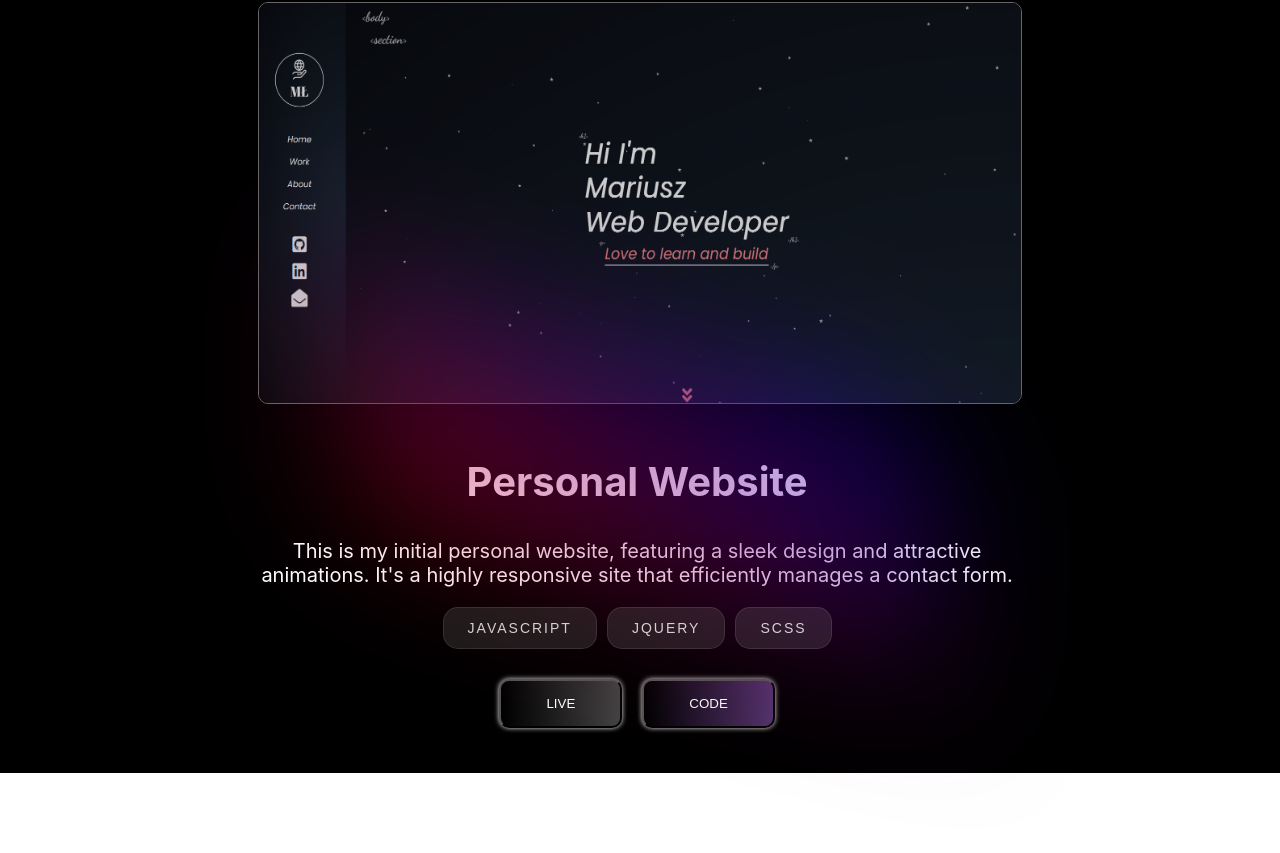
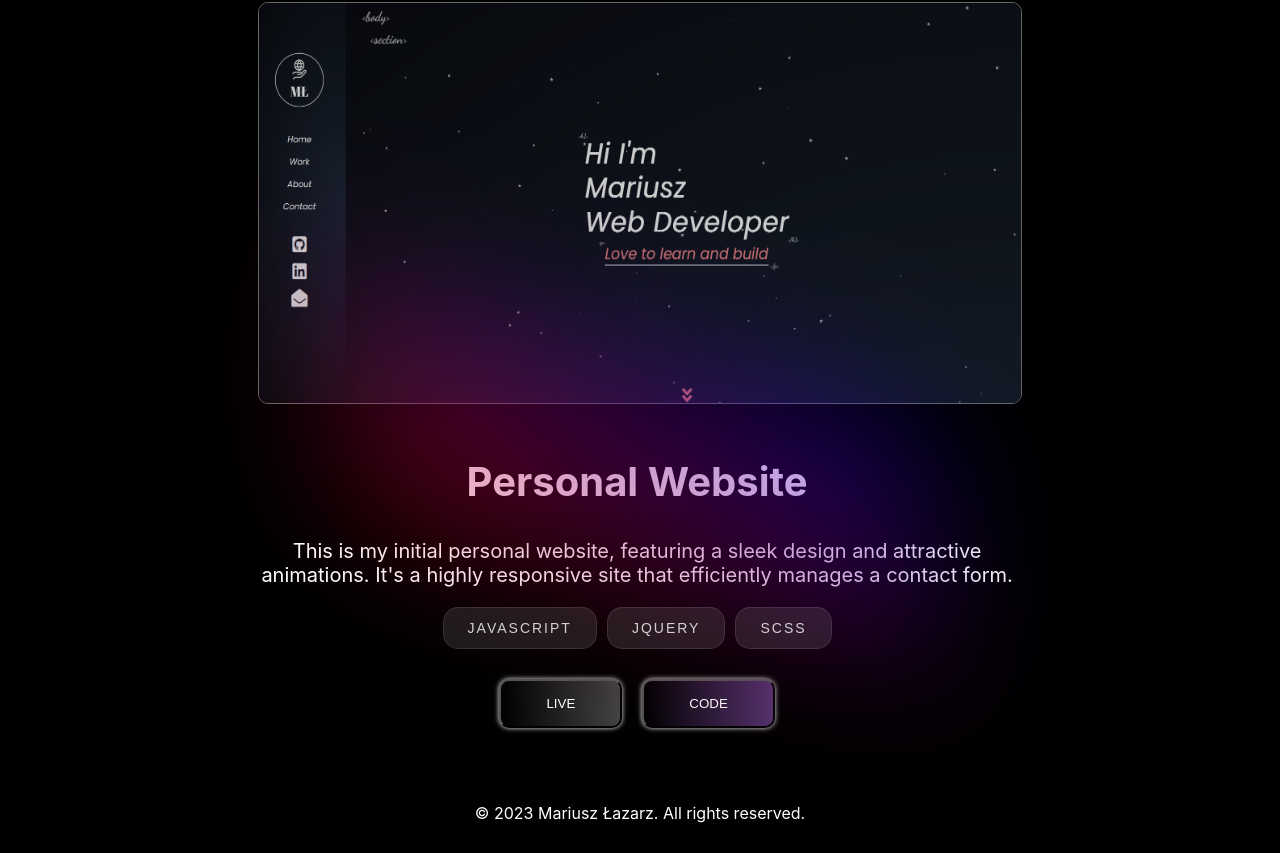
Before and after one commit to Mariusz-Lazarz/MariuszPortfolio, a React (Create React App) app: page / in a window 1280 px wide. Shown: the part 2877-3730 px from the top of the page. Before the commit the page ends 3650 px from the top, so only its background shows below. Built offline with nearby package versions, Linux system fonts and the light colour scheme.

Commit message:
adding copyright component

```diff
--- a/src/App.js
+++ b/src/App.js
@@ -1,5 +1,6 @@
 import "./App.css";
 import About from "./components/About";
+import Copyright from "./components/Copyright";
 import MainSection from "./components/MainSection";
 import Navbar from "./components/Navbar";
 import Work from "./components/Work";
@@ -17,6 +18,7 @@
       <div id="work">
         <Work />
       </div>
+      <Copyright />
     </>
   );
 }
--- /dev/null
+++ b/src/components/Copyright.js
@@ -0,0 +1,12 @@
+import styles from "./Copyright.module.css";
+
+const Copyright = () => {
+  const currentYear = new Date().getFullYear();
+  return (
+    <div className={styles.copyright}>
+      &copy; {currentYear} Mariusz Łazarz. All rights reserved.
+    </div>
+  );
+};
+
+export default Copyright;
--- /dev/null
+++ b/src/components/Copyright.module.css
@@ -0,0 +1,7 @@
+.copyright {
+  color: white;
+  background-color: black;
+  padding: 30px;
+  display: flex;
+  justify-content: center;
+}
```
